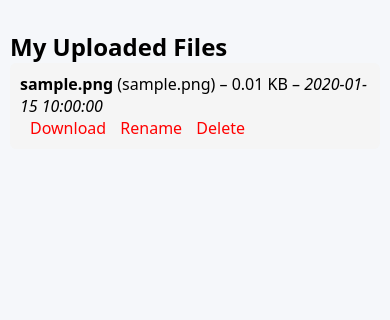
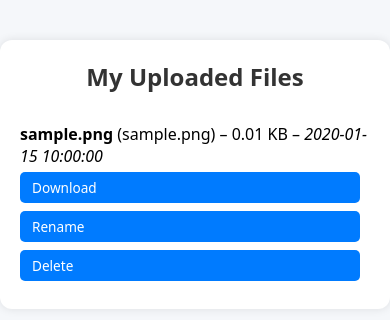
Before and after one commit to zjsan/file-storage-app, a PHP site: page /myfiles.php in a window 390 px wide. Shown: the part 65-385 px from the top of the page. Run offline with PHP 8.4, Linux system fonts and the light colour scheme; the visitor is signed in with stand-in values (Sample User, id 1); tables that the repository leaves empty hold one stand-in row (values such as "Sample post").

Commit message:
Update myfiles.css

```diff
--- a/css/myfiles.css
+++ b/css/myfiles.css
@@ -1,22 +1,113 @@
 .file-list {
-    max-width: 800px;
-    margin: 20px auto;
-    padding: 10px;
+    max-width: 900px;
+    margin: 40px auto;
+    padding: 20px;
+    background: white;
+    border-radius: 12px;
+    box-shadow: 0 0 10px rgba(0,0,0,0.1);
 }
-.file-row {
+
+.file-list h2 {
+    text-align: center;
+    margin-bottom: 30px;
+    color: #333;
+}
+
+.file-card {
     display: flex;
-    justify-content: space-between;
-    background: #f5f5f5;
-    padding: 10px;
+    flex-direction: column;
+    border: 1px solid #e0e0e0;
+    border-radius: 10px;
+    padding: 15px 20px;
+    margin-bottom: 15px;
+    background-color: #fafafa;
+    box-shadow: 0 2px 4px rgba(0,0,0,0.05);
+    transition: box-shadow 0.3s ease;
+}
+
+.file-card:hover {
+    box-shadow: 0 4px 10px rgba(0,0,0,0.1);
+}
+
+.file-header {
+    font-weight: bold;
+    font-size: 1.1em;
+    color: #222;
     margin-bottom: 8px;
+}
+
+.file-meta {
+    color: #555;
+    font-size: 0.9em;
+    margin-bottom: 10px;
+}
+
+.file-actions {
+    margin-top: 5px;
+}
+
+.file-actions a, .file-actions button {
+    display: inline-block;
+    margin-right: 10px;
+    padding: 6px 12px;
+    font-size: 0.85em;
+    color: white;
+    background-color: #007bff;
+    text-decoration: none;
+    border-radius: 5px;
+    border: none;
+    cursor: pointer;
+    transition: background 0.2s;
+}
+
+.file-actions a:hover, .file-actions button:hover {
+    background-color: #0056b3;
+}
+
+.file-actions a.delete {
+    background-color: #dc3545;
+}
+.file-actions a.delete:hover {
+    background-color: #b02a37;
+}
+.file-actions a.rename {
+    background-color: #ffc107;
+    color: black;
+}
+.file-actions a.rename:hover {
+    background-color: #d39e00;
+}
+
+.rename-form {
+    margin-top: 10px;
+}
+
+.rename-form input {
+    padding: 6px 10px;
+    border: 1px solid #ccc;
     border-radius: 6px;
-    flex-wrap: wrap;
+    margin-right: 10px;
+    width: 50%;
 }
-.file-actions a {
-    margin-left: 10px;
-    color: red;
-    text-decoration: none;
+
+.rename-form button {
+    padding: 6px 12px;
+    background-color: #28a745;
+    color: white;
+    border: none;
+    border-radius: 6px;
+    cursor: pointer;
 }
+.rename-form button:hover {
+    background-color: #218838;
+}
+
 @media (max-width: 600px) {
-    .file-row { flex-direction: column; align-items: flex-start; }
+    .file-actions {
+        display: flex;
+        flex-direction: column;
+    }
+    .file-actions a, .file-actions button {
+        margin-bottom: 8px;
+    }
 }
```
